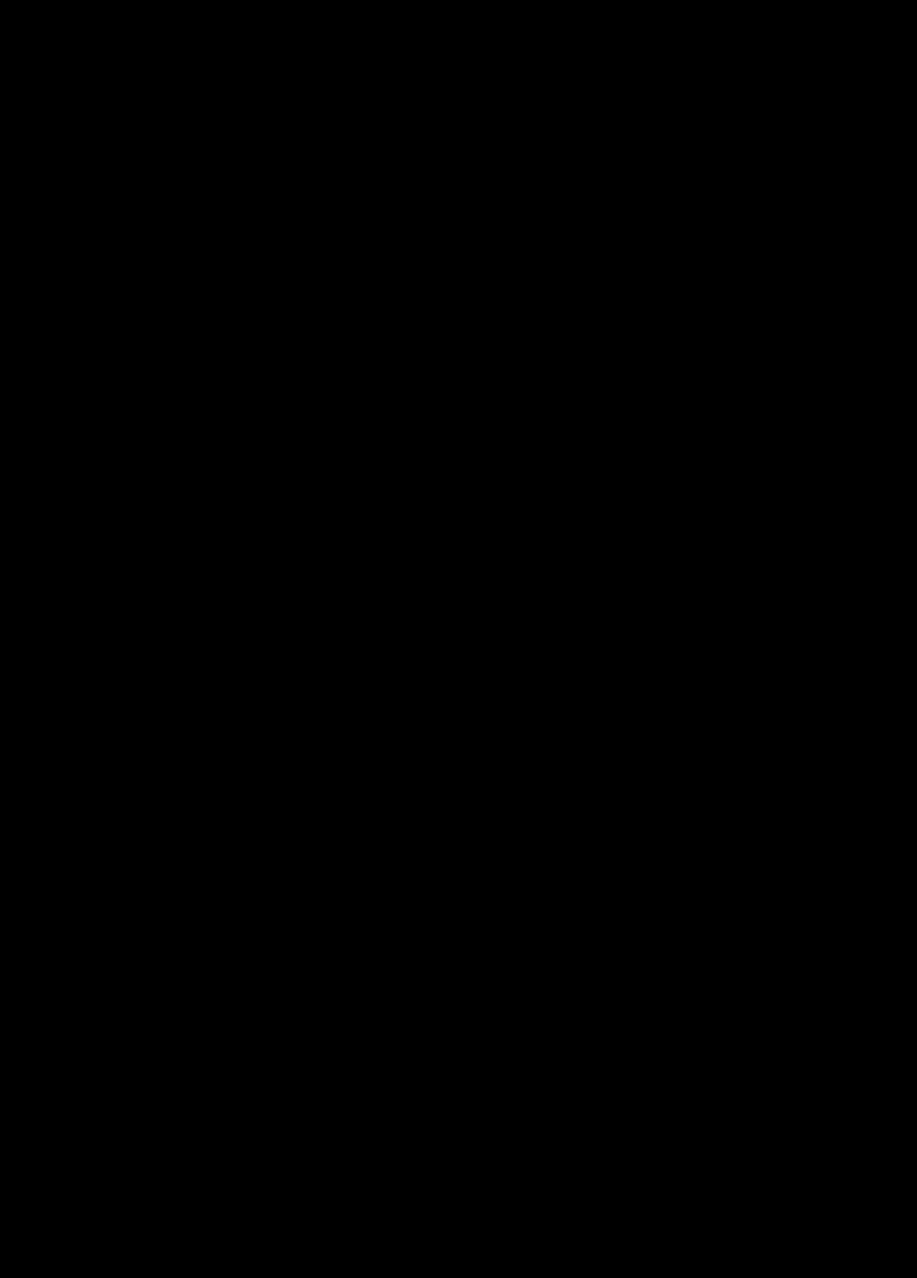
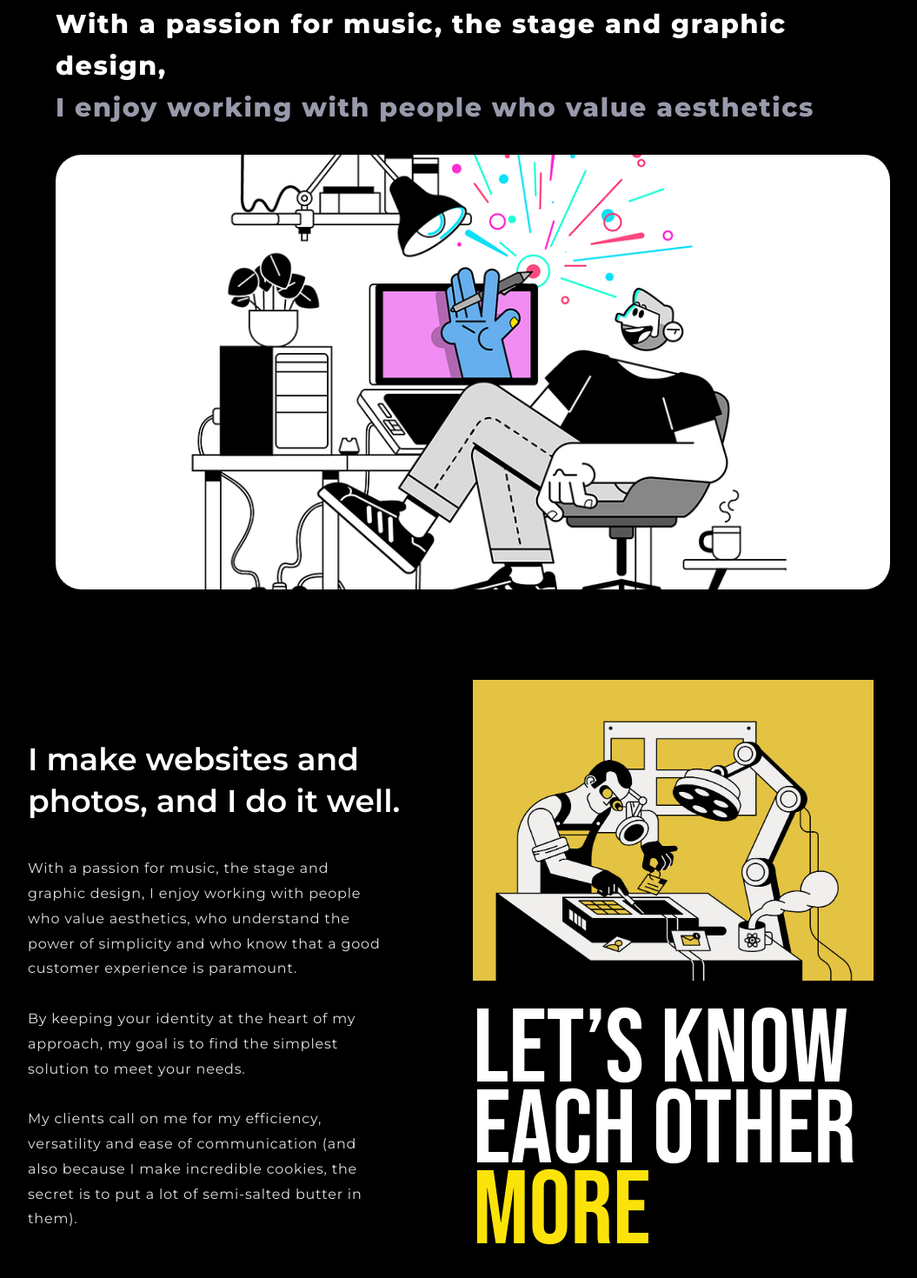
Before and after one commit to Subhampreet/Brand_Portfolio, a Next.js app: page /about in a window 1280 px wide. Shown: the part 146-1616 px from the top of the page at 87% size, without its empty margins (96-1151 px from the left). Built offline with nearby package versions, Linux system fonts and the light colour scheme.

Commit message:
Build 0.1.2 : About Me Page - Banner, Info Section

```diff
--- a/src/pages/about.js
+++ b/src/pages/about.js
@@ -5,7 +5,30 @@
   return (
     <div className='AboutMe'>
       <Header />
-      <p>Discover our numerous opportunities</p>
+      <div className='banner'>
+        <div className='body'>
+          <div className='top'>
+            <p>With a passion for music, the stage and graphic design, <br /><span>I enjoy working with people who value aesthetics</span></p>
+          </div>
+          <div className='bottom'>
+            <img src="./aboutbanner.png" />
+          </div>
+        </div>
+      </div>
+      <div className='info'>
+        <div className='body'>
+          <div className='left'>
+            <h5>I make websites and photos, and I do it well.</h5>
+            <p>With a passion for music, the stage and graphic design, I enjoy working with people who value aesthetics, who understand the power of simplicity and who know that a good customer experience is paramount.<br /><br/>By keeping your identity at the heart of my approach, my goal is to find the simplest solution to meet your needs. <br /><br/>My clients call on me for my efficiency, versatility and ease of communication (and also because I make incredible cookies, the secret is to put a lot of semi-salted butter in them).</p>
+          </div>
+          <div className='right'>
+            <img src="./about_02.jpg" />
+            <div className='bottom'>
+              LET’S KNOW EACH OTHER <span>MORE</span>
+            </div>
+          </div>
+        </div>
+      </div>
     </div>
   )
 }
--- a/src/styles/globals.css
+++ b/src/styles/globals.css
@@ -354,9 +354,95 @@
 /* ----------------------ABOUT ME PAGE------------------ */
 
 .AboutMe{
-  height: 3000px;
+  width: 100%;
+  /* height: 3000px; */
 }
 
+.AboutMe .banner{
+  width: 100%;
+  margin-top: 150px;
+}
+
+.AboutMe .banner .body{
+  width: 75%;
+  margin: auto;
+}
+
+.AboutMe .banner .body .top{
+  color: #fff;
+  font-size: 30px;
+  line-height: 3rem;
+  font-weight: 800;
+  letter-spacing: 0.1rem;
+}
+
+.AboutMe .banner .body .top p span{
+  color: #989AAB;
+}
+
+.AboutMe .banner .body .bottom img{
+  object-fit: cover;
+  width: 100%;
+  height: 500px;
+  background-position: center;
+  border-radius: 30px;
+}
+
+.AboutMe .info{
+  width: 100%;
+  padding-top: 100px;
+}
+
+.AboutMe .info .body{
+  width: 80%;
+  margin: auto;
+  display: flex;
+  justify-content: space-between;
+  align-items: center;
+}
+
+.AboutMe .info .body .left{
+  width: 45%;
+}
+
+.AboutMe .info .body .left h5{
+  color: #fff;
+  font-size: 36px;
+  font-weight: 600;
+  line-height: 3rem;
+  margin-bottom: 40px !important;
+}
+
+.AboutMe .info .body .left p {
+  color: #e0e0e0;
+  line-height: 1.8rem;
+  letter-spacing: 0.05rem;
+  font-weight: 400;
+  width: 90%;
+}
+
+.AboutMe .info .body .right{
+  width: 50%;
+}
+
+.AboutMe .info .body .right img{
+  width: 90%;
+}
+
+.AboutMe .info .body .right .bottom{
+  font-family: 'Bebas Neue', sans-serif;
+  color: #fff;
+  margin-top: 30px;
+  font-size: 120px;
+  line-height: 5.8rem;
+}
+
+.AboutMe .info .body .right .bottom span {
+  color: #FBE309;
+}
+
+
+/* -------------------- ANIMATION KEY-FRAMES ------------------ */
 
 @keyframes cameraPan {
   0% {
```
Also changed, not shown: public/about_02.jpg (added), public/aboutbanner.png (added).
